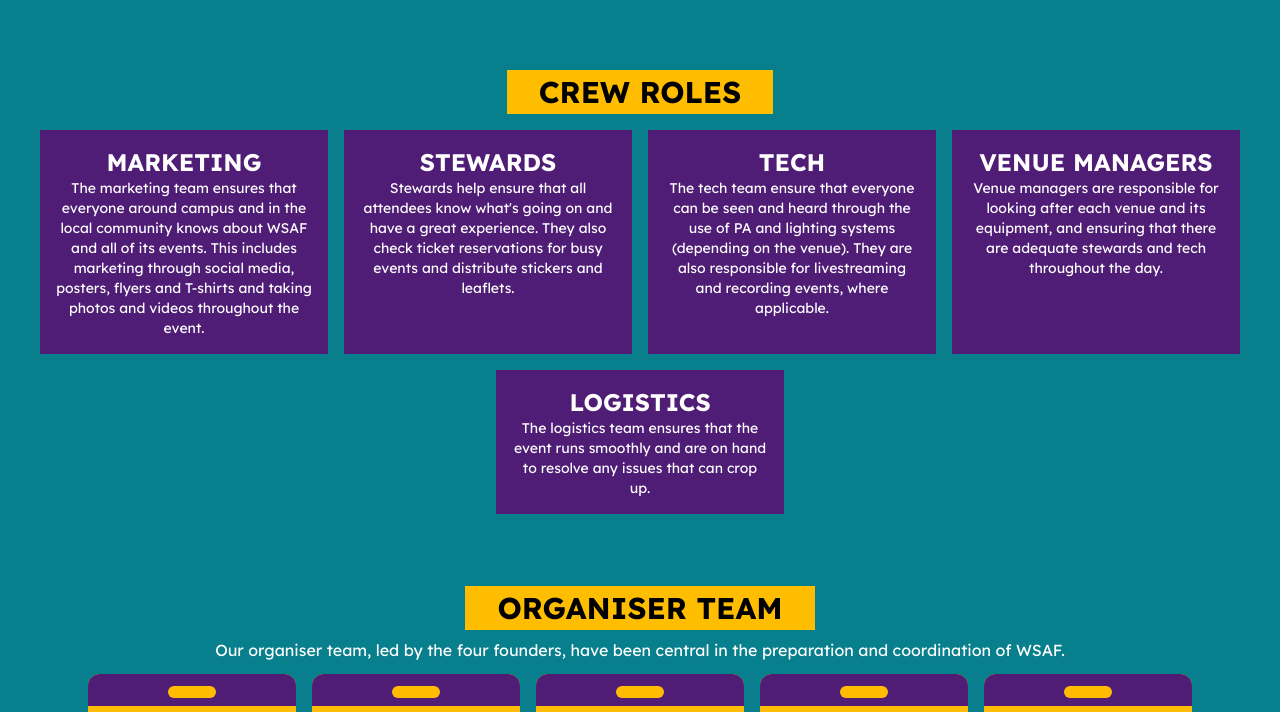
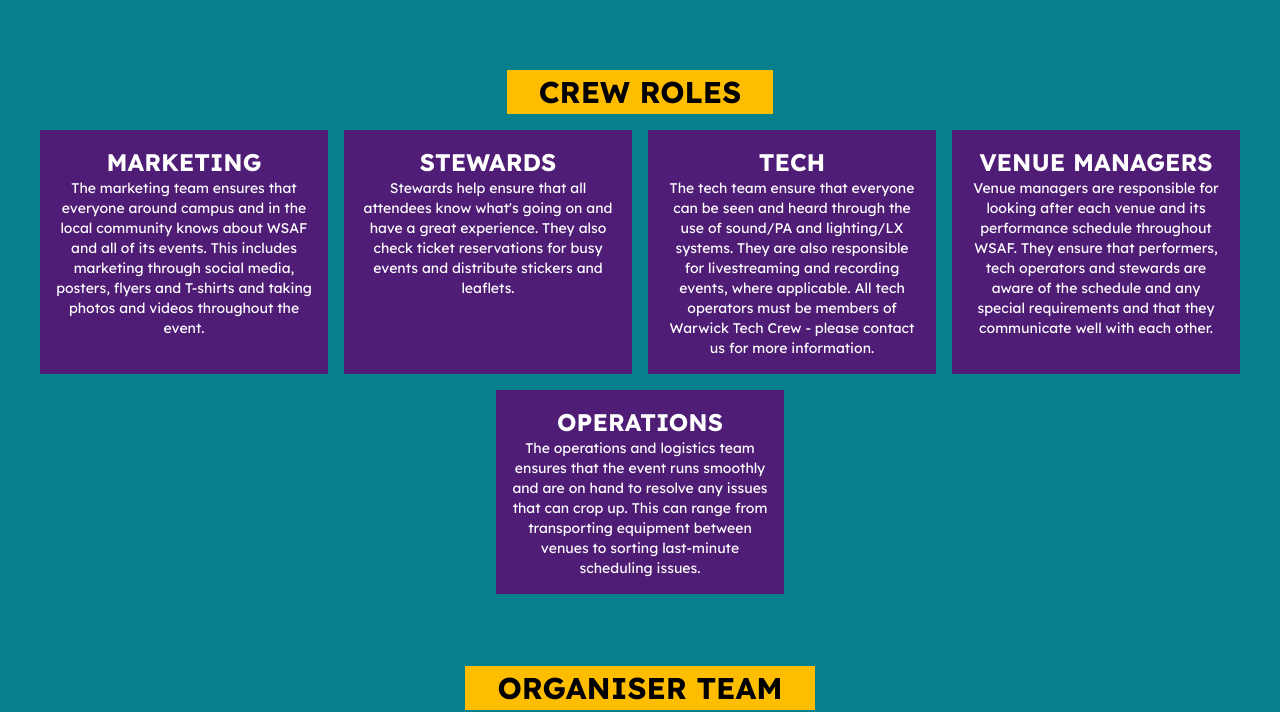
Before and after one commit to WarwickStudentArtsFestival/WSAF24-Website, a Next.js app: page /team in a window 1280 px wide. Shown: the part 542-1254 px from the top of the page. Built offline with nearby package versions, Linux system fonts and the light colour scheme.

Commit message:
:sparkles: Update role descriptions

```diff
--- a/src/app/team/page.tsx
+++ b/src/app/team/page.tsx
@@ -29,17 +29,17 @@ const crewRoles = [
   {
     name: 'Tech',
     description:
-      'The tech team ensure that everyone can be seen and heard through the use of PA and lighting systems (depending on the venue). They are also responsible for livestreaming and recording events, where applicable.',
+      'The tech team ensure that everyone can be seen and heard through the use of sound/PA and lighting/LX systems. They are also responsible for livestreaming and recording events, where applicable. All tech operators must be members of Warwick Tech Crew - please contact us for more information.',
   },
   {
     name: 'Venue Managers',
     description:
-      'Venue managers are responsible for looking after each venue and its equipment, and ensuring that there are adequate stewards and tech throughout the day.',
+      'Venue managers are responsible for looking after each venue and its performance schedule throughout WSAF. They ensure that performers, tech operators and stewards are aware of the schedule and any special requirements and that they communicate well with each other.',
   },
   {
-    name: 'Logistics',
+    name: 'Operations',
     description:
-      'The logistics team ensures that the event runs smoothly and are on hand to resolve any issues that can crop up.',
+      'The operations and logistics team ensures that the event runs smoothly and are on hand to resolve any issues that can crop up. This can range from transporting equipment between venues to sorting last-minute scheduling issues.',
   },
 ];
 
```
